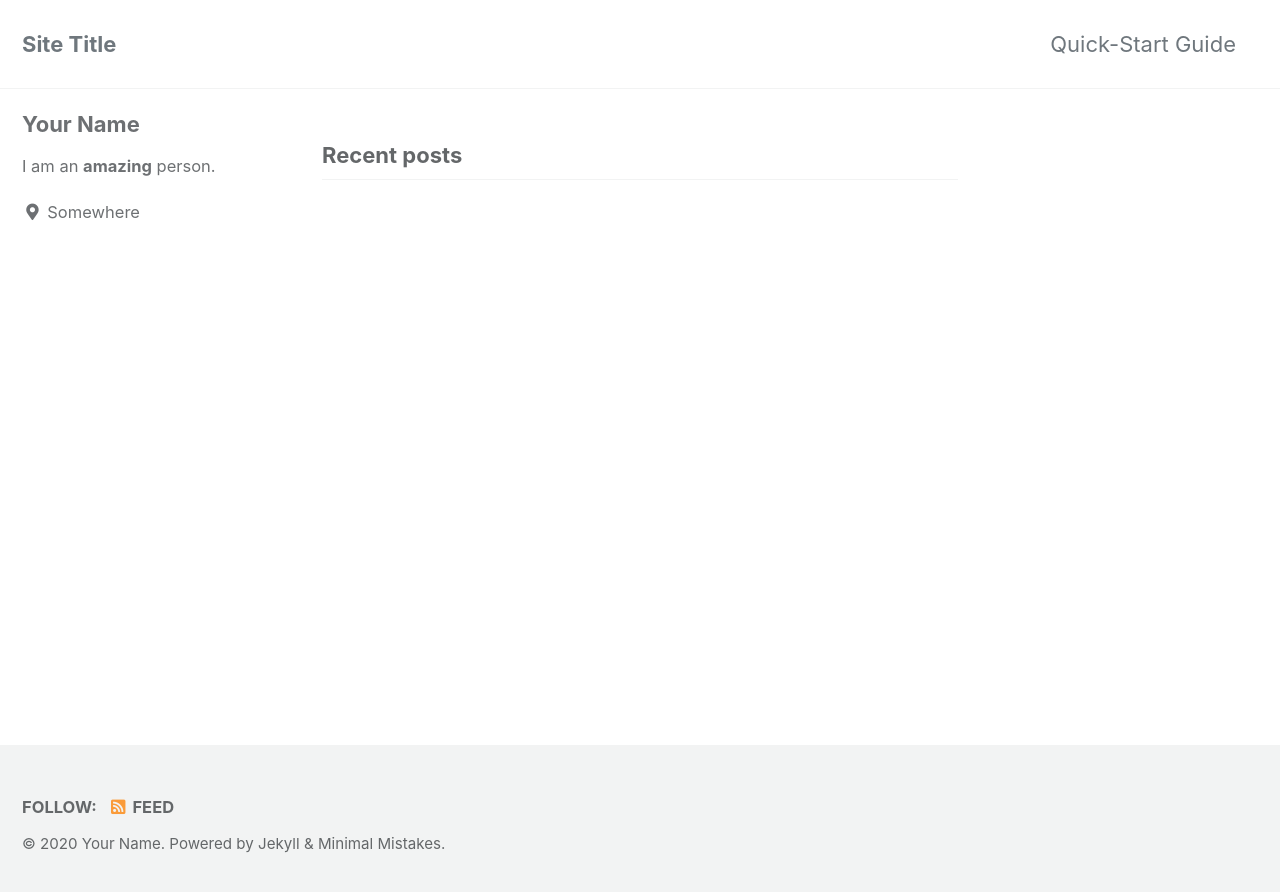
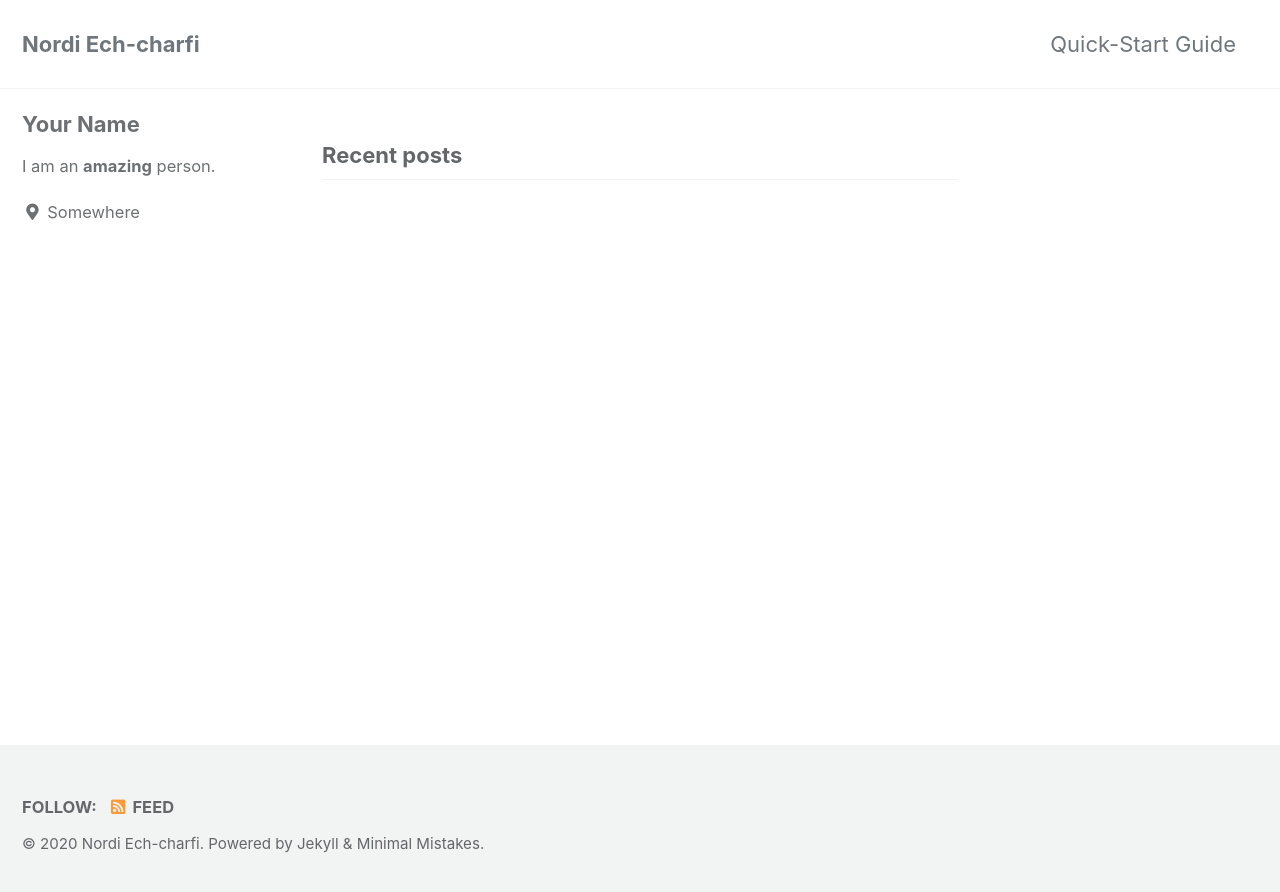
Before and after one commit to nordiechcharfi/Nordi-Echcharfi.github.io, a Jekyll site: the page built from index.html, in a window 1280 px wide. Shown: the top 892 px of the page. Built offline with Jekyll 4.4.1, drawn with Linux system fonts in a browser that asks for light colours; cached includes are drawn as plain includes; the list of posts is cut into pages by our own code.

Commit message:
Update _config.yml

```diff
--- a/_config.yml
+++ b/_config.yml
@@ -16,10 +16,10 @@ minimal_mistakes_skin    : "default" # "air", "aqua", "contrast", "dark", "dirt"
 
 # Site Settings
 locale                   : "en-US"
-title                    : "Site Title"
+title                    : "Nordi Ech-charfi"
 title_separator          : "-"
 subtitle                 : # site tagline that appears below site title in masthead
-name                     : "Your Name"
+name                     : "Nordi Ech-charfi"
 description              : "An amazing website."
 url                      : # the base hostname & protocol for your site e.g. "https://mmistakes.github.io"
 baseurl                  : # the subpath of your site, e.g. "/blog"
```
